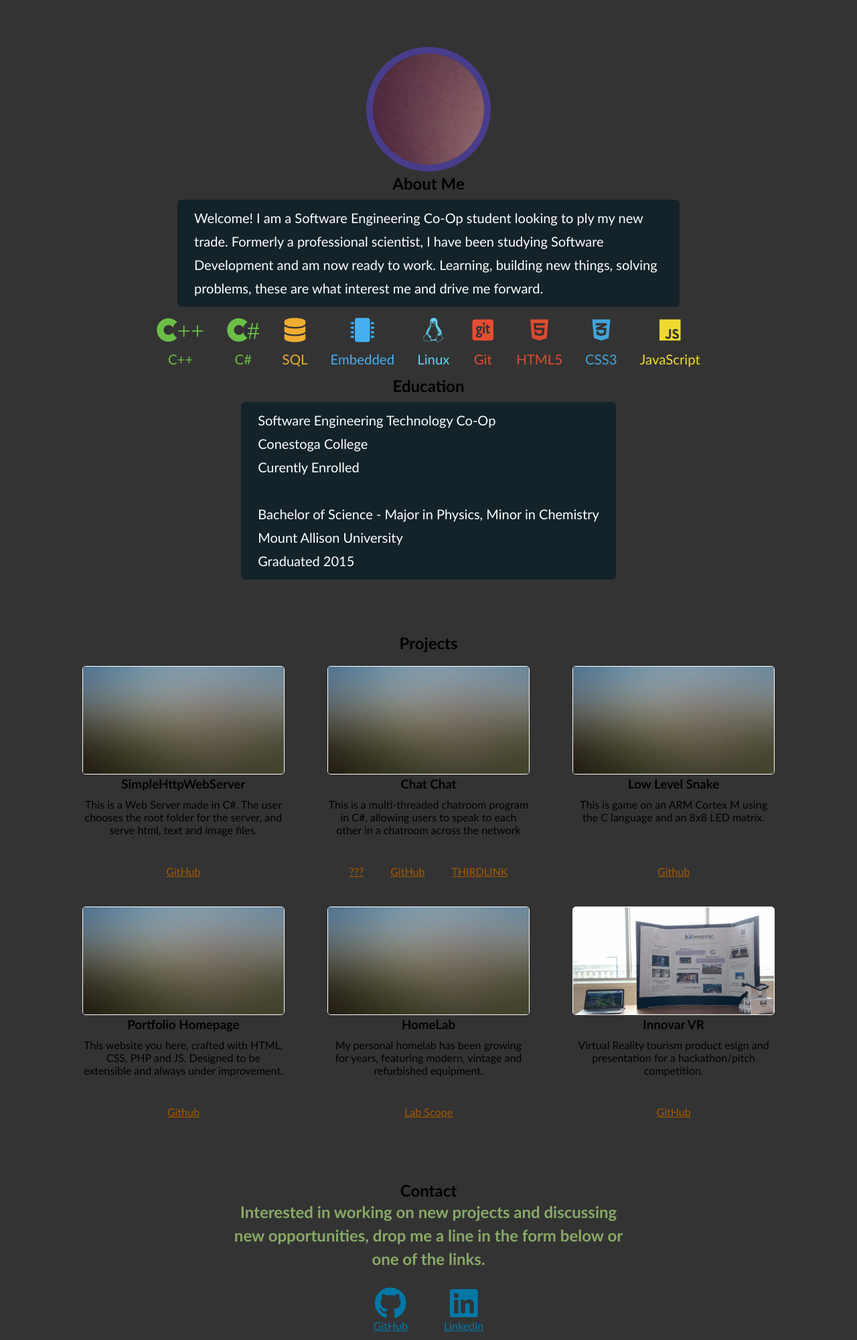
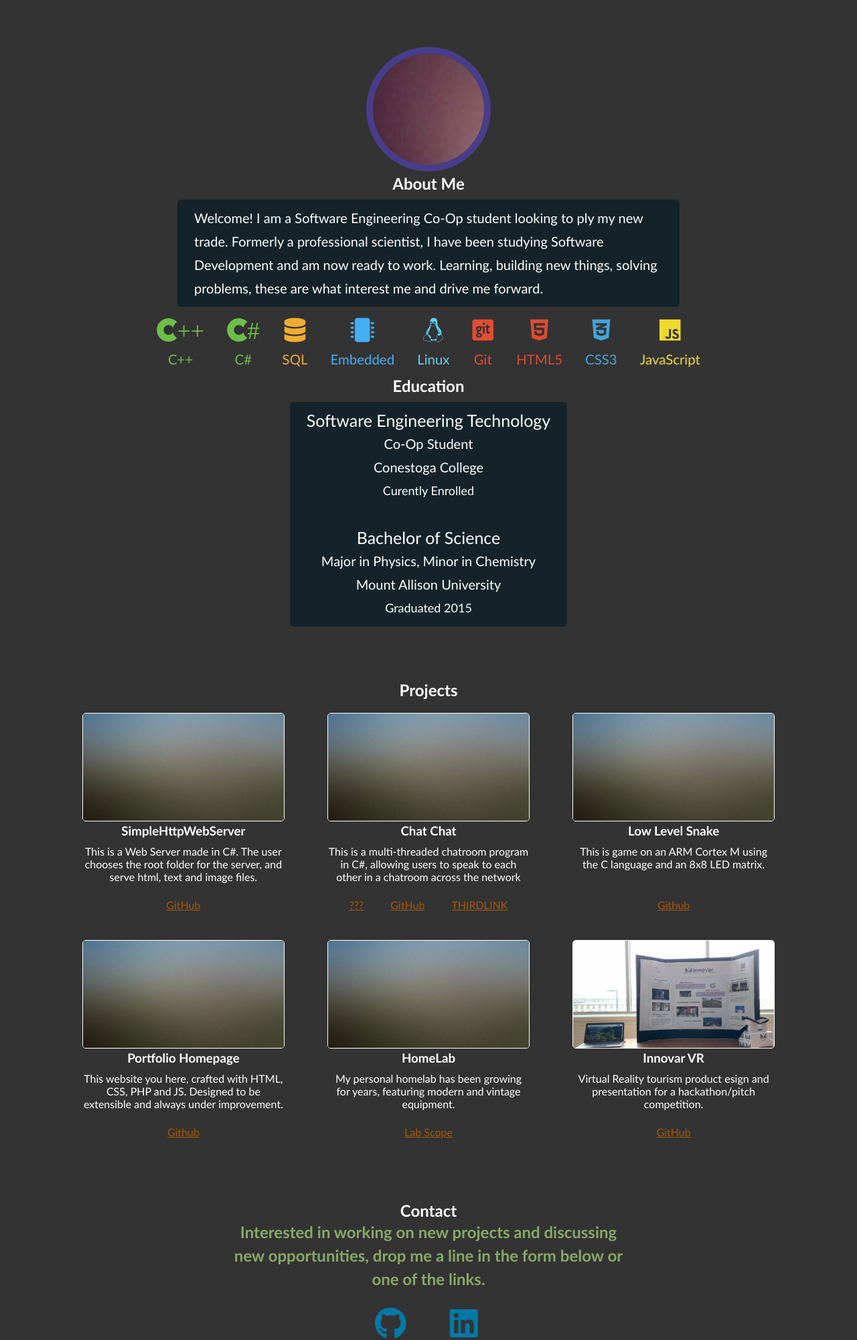
Before and after one commit to joel-smith/homepage, a PHP site: page /home.php in a window 1280 px wide. Shown: the part 48-2048 px from the top of the page at 67% size. Run offline with PHP 8.4, Linux system fonts and the light colour scheme; data that the repository does not hold is empty; some libraries are stand-ins or nearby versions.

Commit message:
further content and styling

```diff
--- a/assets/css/main.css
+++ b/assets/css/main.css
@@ -1,8 +1,6 @@
 :root {
     font-size: 62.5%;
     /* 62.5% of 16px is 10px, 1rem = 10px */
-
-
     /*color scheme*/
     --bg-primary: #333;
     --bg-secondary: #192038;
@@ -11,7 +9,6 @@
     --col-border: #483d8b;
     --col-bubble: #132329;
     --col-inputs: #CCC;
-
     /*generics*/
     --white: #ffffff;
     --black: #000000;
@@ -31,6 +28,10 @@ html, body {
     padding: 0;
     scroll-behavior: smooth;
     text-align: center;
+}
+
+h2, h3 {
+    color: var(--white);
 }
 
 /*NAVBAR*/
@@ -123,6 +124,14 @@ html, body {
     margin-top: 3em;
 }
 
+/* .my_name{
+
+}
+
+.my_tagline{
+
+} */
+
 .about_text {
     background-color: var(--col-bubble);
     color: white;
@@ -135,6 +144,24 @@ html, body {
     max-width: 70rem;
     line-height: 3.5rem;
     text-align: left;
+}
+
+.edu_degree {
+    text-align: center;
+    font-size: 2.5rem;
+}
+
+.edu_extra {
+    text-align: center;
+}
+
+.edu_school {
+    text-align: center;
+}
+
+.edu_status {
+    text-align: center;
+    font-size: 1.8rem;
 }
 
 /*Skills display*/
@@ -189,18 +216,21 @@ html, body {
     display: flex;
     flex-direction: column;
     align-items: center;
+    color: var(--white);
 }
 
 .project_words h2 {
     font-weight: 400;
     margin: 1rem 0 1rem 0;
+    color: var(--white);
 }
 
 .project_words p {
     font-weight: 400;
     margin: 1rem 0 1rem 0;
     width: 30rem;
-    height: 9rem;
+    height: 7rem;
+    color: var(--white);
 }
 
 .project_links {
--- a/home.php
+++ b/home.php
@@ -47,11 +47,10 @@
 
     });
 
-
+    //collapses the navbar menu when clicking outside of it
     $(document).on('click', function(e) {
         console.log('click works yo');
-        if (! $(e.target).closest('#navbar').length )
-        {
+        if (!$(e.target).closest('#navbar').length) {
             $("#navbar").removeClass(" responsive");
         }
 
@@ -69,7 +68,6 @@
             x.className = "topnav";
         }
     }
-
     </script>
 
 </head>
@@ -97,6 +95,9 @@
         <div class="wrap">
             <section id="about_section" class="intro">
 
+                <!-- <div class="my_name">Joel Smith</div>
+                <div class="my_tagline">Developer | Scientist | Dreamer</div> -->
+
                 <img class="headshot" src="assets/img/avatar.jpg">
 
                 <h2>About Me</h2>
@@ -110,8 +111,7 @@
 
 
                 <!-- SKILLS (Thanks Fontawesome)
-            should this become a grid??? maybe maybe not
-            more skills listed to be needed
+            adjust colors
             -->
                 <div class="all_skills">
 
@@ -210,15 +210,30 @@
                     <h2>Education</h2>
                     <div class="about_text">
 
-                        <div class="edu_degree"><p>Software Engineering Technology Co-Op</p></div>
+                        <div class="edu_degree">
+                            <p>Software Engineering Technology</p>
+                        </div>
+                        <div class="edu_extra">
+                            <p>Co-Op Student</p>
+                        </div>
 
-                        <div class="edu_school"><p>Conestoga College</p></div>
-                         <div class="edu_status">Curently Enrolled</p></div>
+                        <div class="edu_school">
+                            <p>Conestoga College</p>
+                        </div>
+                        <div class="edu_status">Curently Enrolled</p>
+                        </div>
                         </br>
-                       <div class="edu_degree"><p>Bachelor of Science - Major in Physics, Minor in Chemistry</p></div>
-
-                       <div class="edu_school"><p>Mount Allison University</p></div>
-                        <div class="edu_status"> Graduated 2015</p></div>
+                        <div class="edu_degree">
+                            <p>Bachelor of Science</p>
+                        </div>
+                        <div class="edu_extra">
+                            <p>Major in Physics, Minor in Chemistry</p>
+                        </div>
+                        <div class="edu_school">
+                            <p>Mount Allison University</p>
+                        </div>
+                        <div class="edu_status"> Graduated 2015</p>
+                        </div>
 
                     </div>
 
@@ -290,7 +305,8 @@
                         <div class="project_info">
                             <div class="project_words">
                                 <h3>Portfolio Homepage</h3>
-                                <p>This website you here, crafted with HTML, CSS, PHP and JS. Designed to be extensible and always under improvement.</p>
+                                <p>This website you here, crafted with HTML, CSS, PHP and JS. Designed to be extensible
+                                    and always under improvement.</p>
                             </div>
                             <div class="project_links">
                                 <a href="#" target="_blank">Github</a>
@@ -305,8 +321,8 @@
                         <div class="project_info">
                             <div class="project_words">
                                 <h3>HomeLab</h3>
-                                <p>My personal homelab has been growing for years, featuring modern, vintage and
-                                    refurbished equipment.</p>
+                                <p>My personal homelab has been growing for years, featuring modern and vintage
+                                    equipment.</p>
                             </div>
                             <div class="project_links">
                                 <a href="#" target="_blank">Lab Scope</a>
@@ -437,7 +453,10 @@
 
             $headers .= "Reply-To: $visitor_email \r\n";
 
+            //server will only send email if there is content
+            if (!empty(email_body) && !empty(visitor_email) && !empty(name)) {
                 mail($to,$email_subject,$email_body,$headers);
+            }
 
             ?>
         </section>
```
Lines whose indentation alone changed are shown as unchanged.
